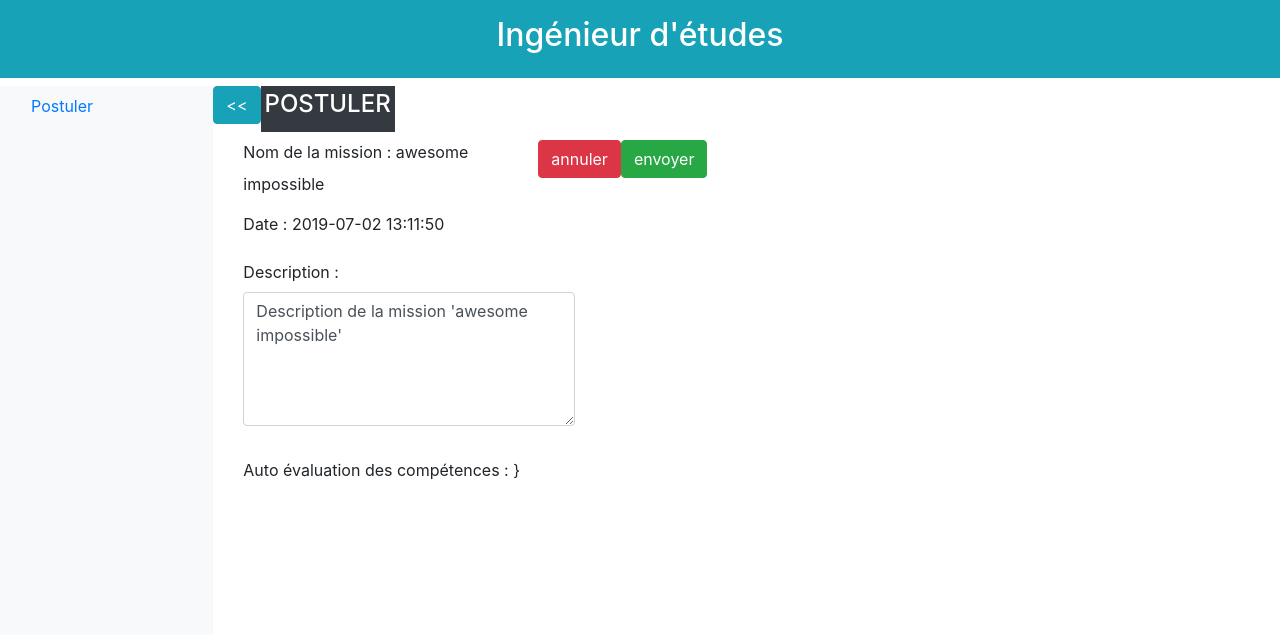
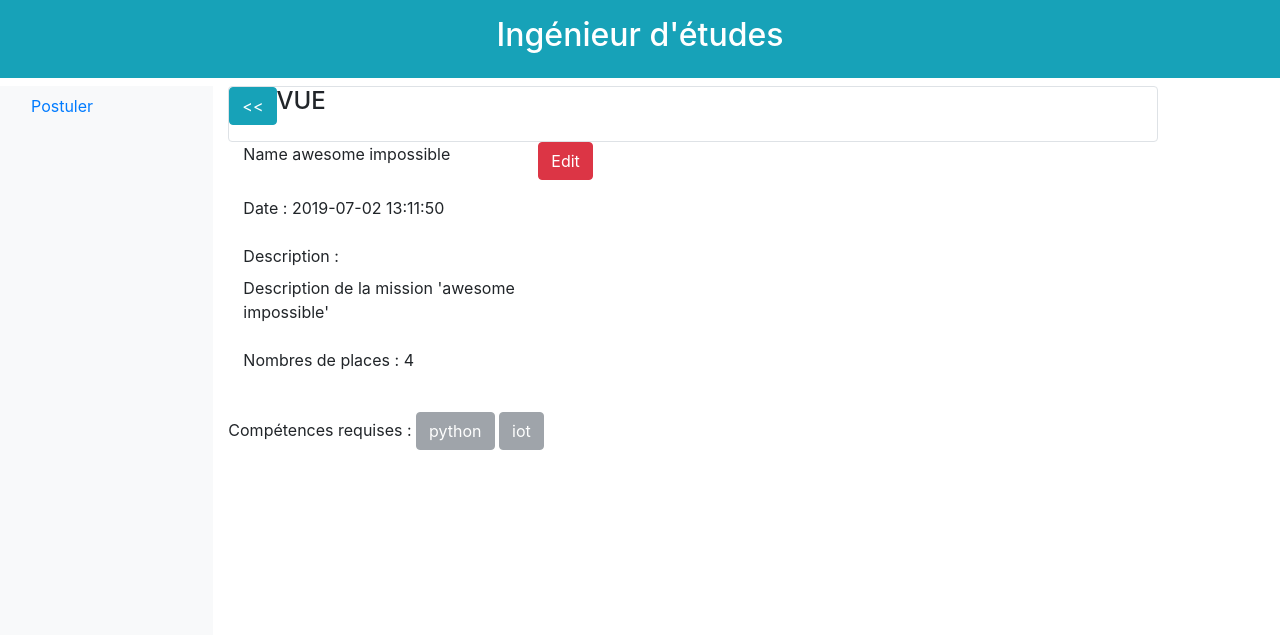
Before and after one commit to Toyem/SAR-Projet-Flask-2019, a Flask app: page /1/etude/postuler/vue/4/ in a window 1280 px wide. Shown: the top 635 px of the page. Run offline with Flask 2, Linux system fonts and the light colour scheme; data comes from the database, SQL or seed files in the repository; some libraries are stand-ins or nearby versions.

Commit message:
Vue en plus en étude

```diff
--- a/app.py
+++ b/app.py
@@ -180,14 +180,26 @@ def onglet_etude(id, etat):
 #    return render_template("homepage_affaire_mission_edit.html.jinja2",
 #                           shortName=shortName)
 
-@app.route('/<id>/etude/postuler/<etat>/<missionId>/')
+@app.route('/<id>/etude/postuler/vue/<missionId>/')
 # API pour voir mission à postuler
-def postuler(id, missionId, etat):
+def postuler_vue(id, missionId):
     mission = get_mission_by_id(missionId)
+    competences = get_competence_of_mission(missionId)
+    return render_template("homepage_etude_postuler_vue.html.jinja2"
+                           , id=id
+                           , mission=mission
+                           , competences=competences
+                           )
+
+@app.route('/<id>/etude/postuler/vue/<missionId>/edit/')
+# API pour voir mission à postuler
+def postuler_edit(id, missionId):
+    mission = get_mission_by_id(missionId)
+    competences = get_competence_of_mission(missionId)
     return render_template("homepage_etude_postuler_action_comp.html.jinja2"
-                           ,id=id
-                           ,etat=etat
-                           ,mission=mission
+                           , id=id
+                           , mission=mission
+                           , competences=competences
                            )
 
 @app.errorhandler(404)
--- a/database/functions.py
+++ b/database/functions.py
@@ -91,7 +91,7 @@ def get_mission_possible_of_inge(inge_id):
     #         cout_actuel += get_engineer_by_id(eid).taux_journalier
     #     if cout_actuel + inge.taux_journalier < m.prix_vente:
     #         visibles.append(m)
-    #return visibles
+    # return visibles
     return Mission.query.all()
 
 
--- a/templates/homepage_affaire_mission_edit.html.jinja2
+++ b/templates/homepage_affaire_mission_edit.html.jinja2
@@ -4,7 +4,7 @@
     <div class="container rounded border">
         <div class="row">
             <div class="mb-3">
-                <button type="button" class="btn btn-info" onclick="location.href='/{{ id }}/affaire/missions/vue/{{ mission.id }}/';" >&lt;&lt;</button>
+                <button type="button" class="btn btn-info" onclick="location.href='/{{ id }}/affaire/missions/aAffecter/';" >&lt;&lt;</button>
             </div>
             <h4>EDITION</h4>
         </div>
--- a/templates/homepage_etude_postuler_action.html.jinja2
+++ b/templates/homepage_etude_postuler_action.html.jinja2
@@ -19,7 +19,7 @@
                 <span>{{ mission.titre }}</span>
             </div>
             <div class="mb-3">
-                <button type="button" class="btn btn-danger" onclick="location.href='/{{ id }}/etude/postuler/disponibles/';">
+                <button type="button" class="btn btn-danger" onclick="location.href='/{{ id }}/etude/postuler/vue/{{ mission.id }}/';">
                     annuler
                 </button>
             </div>
--- a/templates/homepage_etude_postuler_action_comp.html.jinja2
+++ b/templates/homepage_etude_postuler_action_comp.html.jinja2
@@ -11,12 +11,12 @@
     }
     {% for competence in competences %}
         <form>
-            <label>Comp&eacute;tence {{ competence.name }} :</label>
+            <label>Comp&eacute;tence {{ competence.nom }} :</label>
             <!-- par la suite on peux mettre {{ competence.id }} a la place du name -->
-            <input type="range" name="{{ competence.name }}" class="custom-range" min="0" max="100" step="1"
+            <input type="range" name="{{ competence.nom }}" class="custom-range" min="0" max="100" step="1"
                    value="100"
-                   oninput="result{{ competence.name }}.value=parseInt({{ competence.name }}.value)"/>
-            <output name="result{{ competence.name }}">--</output><span>%</span>
+                   oninput="result{{ competence.nom }}.value=parseInt({{ competence.nom }}.value)"/>
+            <output name="result{{ competence.nom }}">--</output><span>%</span>
 
         </form>
         <script type="text/javascript">
--- a/templates/homepage_etude_postuler_grille.html.jinja2
+++ b/templates/homepage_etude_postuler_grille.html.jinja2
@@ -9,7 +9,7 @@
                         <input type="checkbox">
                     </div>
                 </div>
-                <input type="text" class="form-control" onclick="location.href='/{{ id }}/etude/postuler/{{ etat }}/{{ mission.id }}/';" placeholder="{{ mission.titre }}">
+                <input type="text" class="form-control" onclick="location.href='/{{ id }}/etude/postuler/vue/{{ mission.id }}/';" placeholder="{{ mission.titre }}">
             </div>
         {% endfor %}
     </form>
--- /dev/null
+++ b/templates/homepage_etude_postuler_vue.html.jinja2
@@ -0,0 +1,56 @@
+{% extends "homepage_etude_postuler.html.jinja2" %}
+
+{% block body %}
+    <div class="container rounded border">
+        <div class="row">
+            <div class="mb-3">
+                <button type="button" class="btn btn-info"
+                        onclick="location.href='/{{ id }}/etude/postuler/disponibles/';">&lt;&lt;
+                </button>
+            </div>
+            <h4>VUE</h4>
+        </div>
+    </div>
+    <div class="col-md-8 order-md-1">
+        <div class="row">
+            <div class="col-md-6 mb-3">
+                <label for="Name">Name</label>
+                <label>{{ mission.titre }}</label>
+            </div>
+            <div class="mb-3">
+                <button type="button" class="btn btn-danger"
+                        onclick="location.href='/{{ id }}/etude/postuler/vue/{{ mission.id }}/edit/';">Edit
+                </button>
+            </div>
+        </div>
+
+        <div class="mb-3">
+            <div class="form-group">
+                <label for="date">Date :</label>
+                <label>{{ mission.date_creation }}</label>
+            </div>
+        </div>
+        <div class="row">
+            <div class="mb-3 col-md-7">
+                <div class="form-group">
+                    <label for="description">Description :</label>
+                    <label>{{ mission.description }}</label>
+            </div>
+            <div>
+                <div class="form-group">
+                    <label for="nbPlace">Nombres de places :</label>
+                    <span>{{ mission.effectifs_max }}</span>
+                </div>
+            </div>
+        </div>
+
+        <div class="mb-3">
+            <label for="competences">Comp&eacute;tences requises :</label>
+            {% for competence in competences %}
+                <button type="button" class="btn btn-secondary" disabled>{{ competence.nom }}</button>
+            {% endfor %}
+            <!-- TODO -->
+        </div>
+
+    </div>
+{% endblock %}
```
